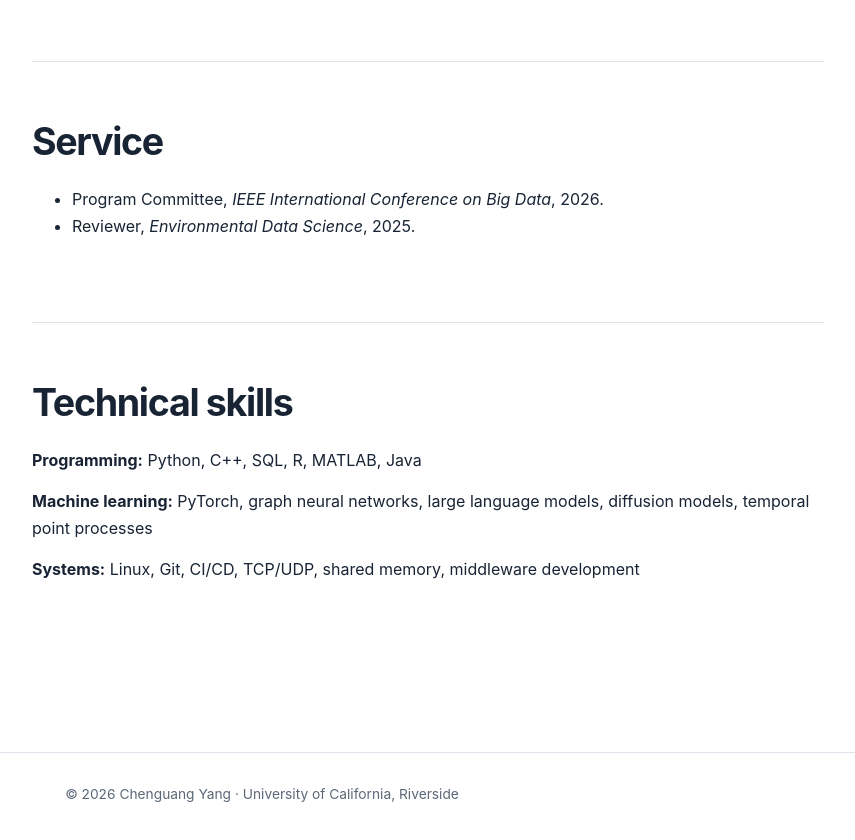
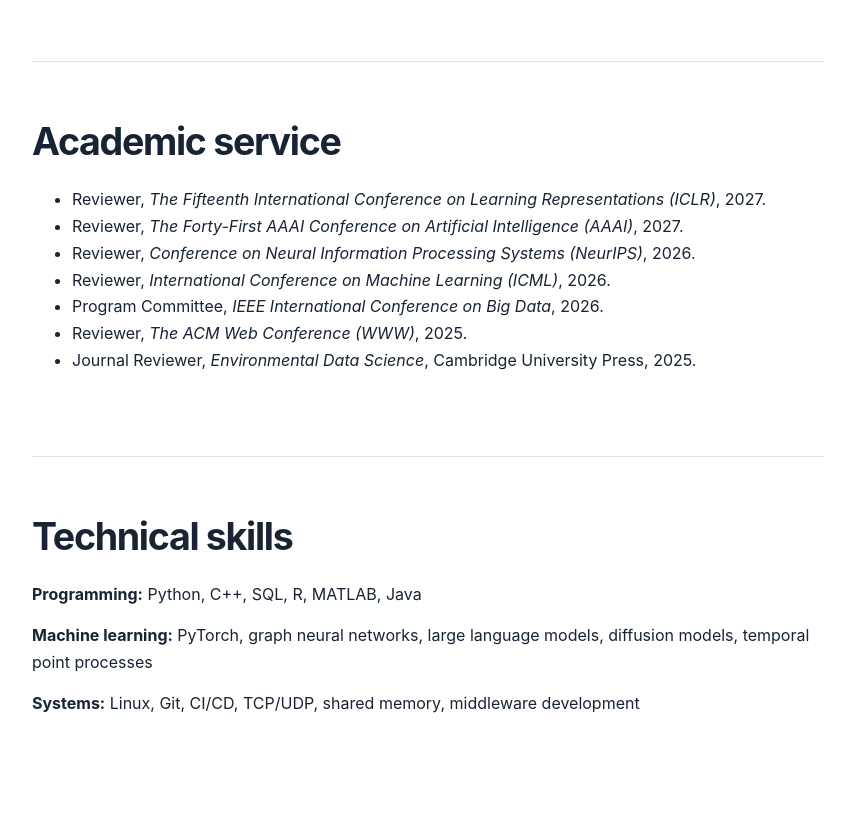
Before and after one commit to HughYang56/HughYang56.github.io, a plain HTML site: page index.html in a window 1280 px wide. Shown: the part 3280-4120 px from the top of the page, without its empty margins (378-1233 px from the left). Drawn offline with Linux system fonts and the light colour scheme.

Commit message:
✨ feat: update the new review experience

```diff
--- a/index.html
+++ b/index.html
@@ -115,10 +115,15 @@
       </section>
 
       <section id="service">
-        <h2>Service</h2>
+        <h2>Academic service</h2>
         <ul>
+          <li>Reviewer, <em>The Fifteenth International Conference on Learning Representations (ICLR)</em>, 2027.</li>
+          <li>Reviewer, <em>The Forty-First AAAI Conference on Artificial Intelligence (AAAI)</em>, 2027.</li>
+          <li>Reviewer, <em>Conference on Neural Information Processing Systems (NeurIPS)</em>, 2026.</li>
+          <li>Reviewer, <em>International Conference on Machine Learning (ICML)</em>, 2026.</li>
           <li>Program Committee, <em>IEEE International Conference on Big Data</em>, 2026.</li>
-          <li>Reviewer, <em>Environmental Data Science</em>, 2025.</li>
+          <li>Reviewer, <em>The ACM Web Conference (WWW)</em>, 2025.</li>
+          <li>Journal Reviewer, <em>Environmental Data Science</em>, Cambridge University Press, 2025.</li>
         </ul>
       </section>
 
```
